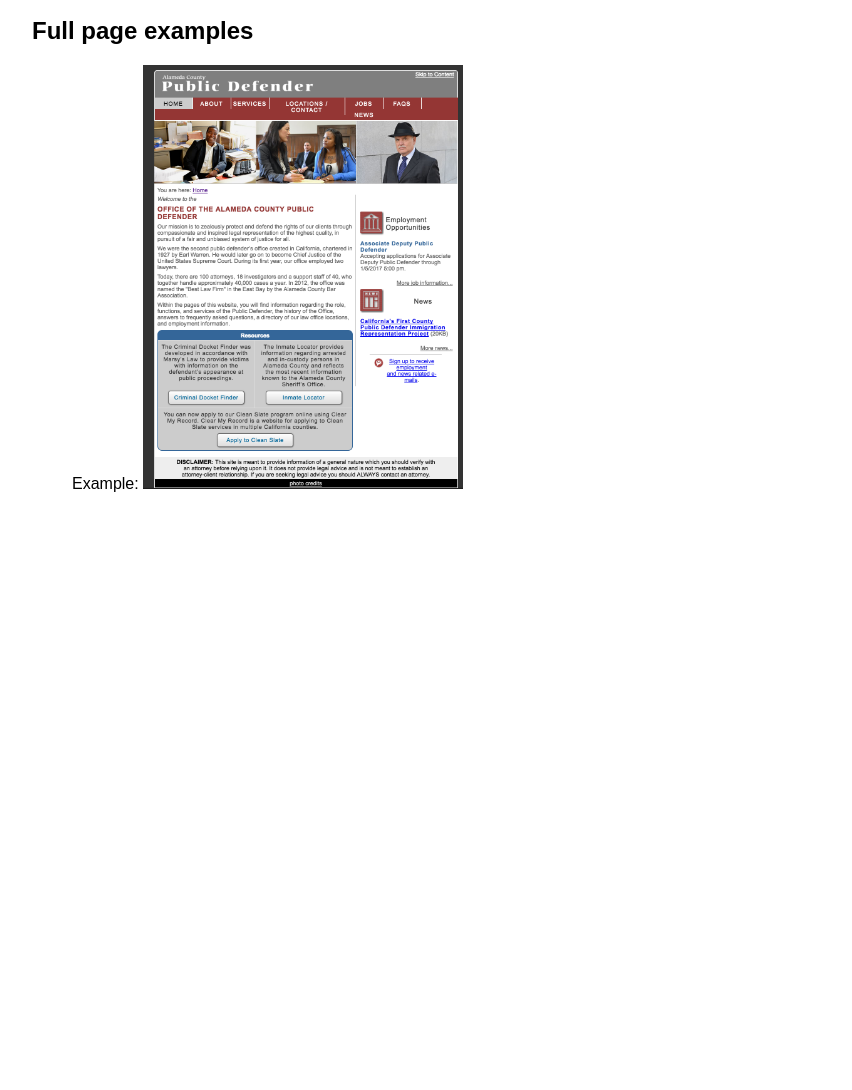
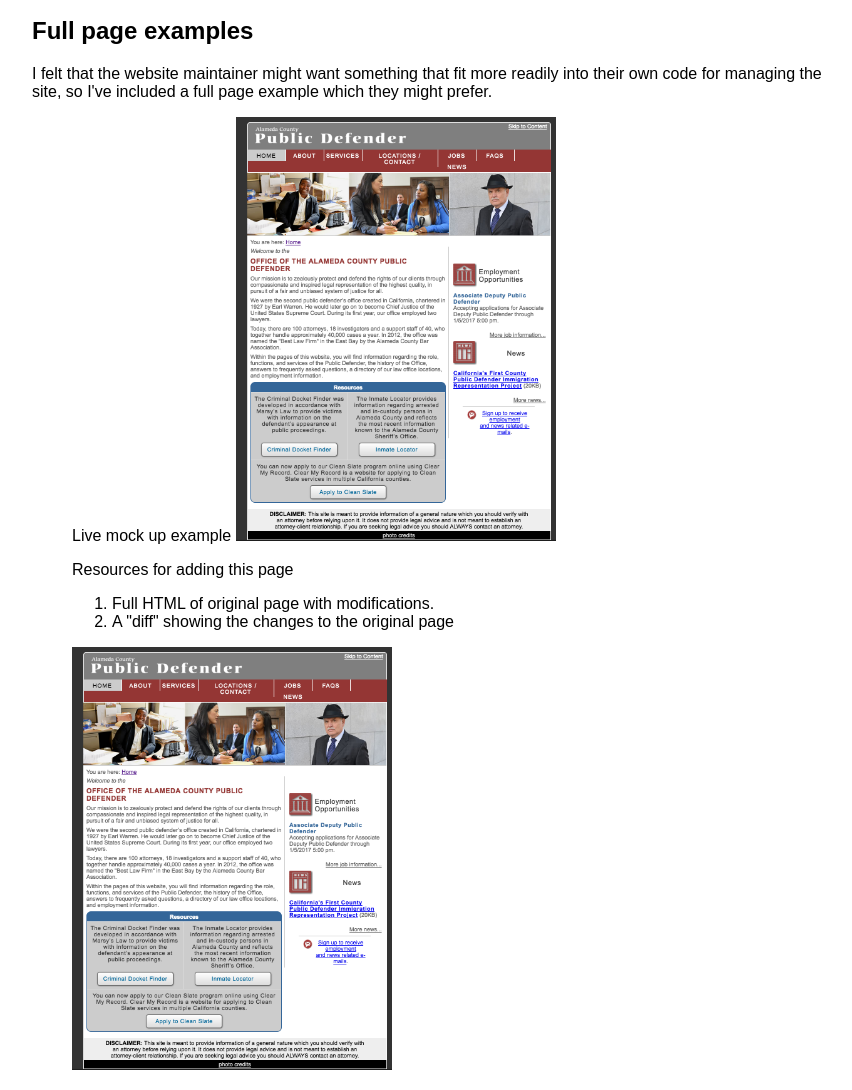
Before and after one commit to bengolder/acpdo_buttons, a plain HTML site: page index.html in a window 1280 px wide. Shown: the part 866-1956 px from the top of the page, without its empty margins (208-1060 px from the left). Before the commit the page ends 1375 px from the top, so only its background shows below. Drawn offline with Linux system fonts and the light colour scheme.

Commit message:
add changes to original page

```diff
--- a/index.html
+++ b/index.html
@@ -101,9 +101,20 @@
 	<header>
 		<h2>Full page examples</h2>
 	</header>
+	<p>I felt that the website maintainer might want something that fit more readily into their own code for managing the site, so I've included a full page example which they might prefer.</p>
 	<figure>
-		<caption>Example:</caption>
-		<img src="./img/bottom-row-fullpage.png" alt="A small screenshot of a full page with the Clear My Record link added">
+		<caption>Live mock up example</caption>
+		<a href="apdo_full_page" target="_blank">
+		<img src="./img/bottom-row-fullpage.png" alt="A small screenshot of a full page with the Clear My Record link added"></a>
+	</figure>
+	<figure>
+		<caption>Resources for adding this page</caption>
+		<ol>
+			<li>Full HTML of original page with modifications.</li>
+			<li>A "diff" showing the changes to the original page</li>
+		</ol>
+		<a href="apdo_full_page" target="_blank">
+		<img src="./img/bottom-row-fullpage.png" alt="A small screenshot of a full page with the Clear My Record link added"></a>
 	</figure>
 </section>
 
```
Also changed, not shown: apdo_full_page/changed_page.html (+17 -3 lines).
